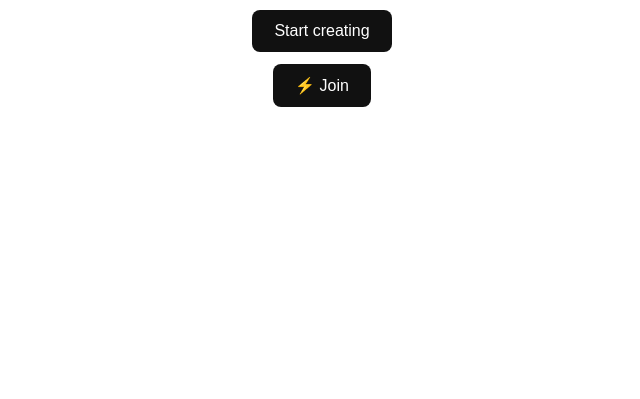
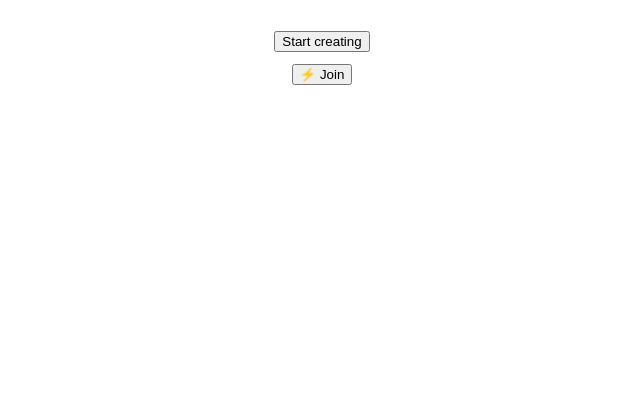
Before and after one commit to waarpbuild/gui, a website with bundled scripts: page public/index.html in a window 1280 px wide. Shown: the part 401-800 px from the top of the page, without its empty margins (318-958 px from the left). Built offline with nearby package versions, Linux system fonts and the light colour scheme.

Commit message:
Update style.css

```diff
--- a/src/style.css
+++ b/src/style.css
@@ -30,18 +30,12 @@ p {
 }
 
 a {
-  text-decoration: none;
+  text-decoration: blue;
   margin: 6px;
 }
 
 button {
-  padding: 12px 22px;
-  border: 0;
-  border-radius: 8px;
-  background: #111;
-  color: white;
-  font-size: 16px;
-  cursor: pointer;
+  text-decoration: none;
 }
 
 button:hover {
```
